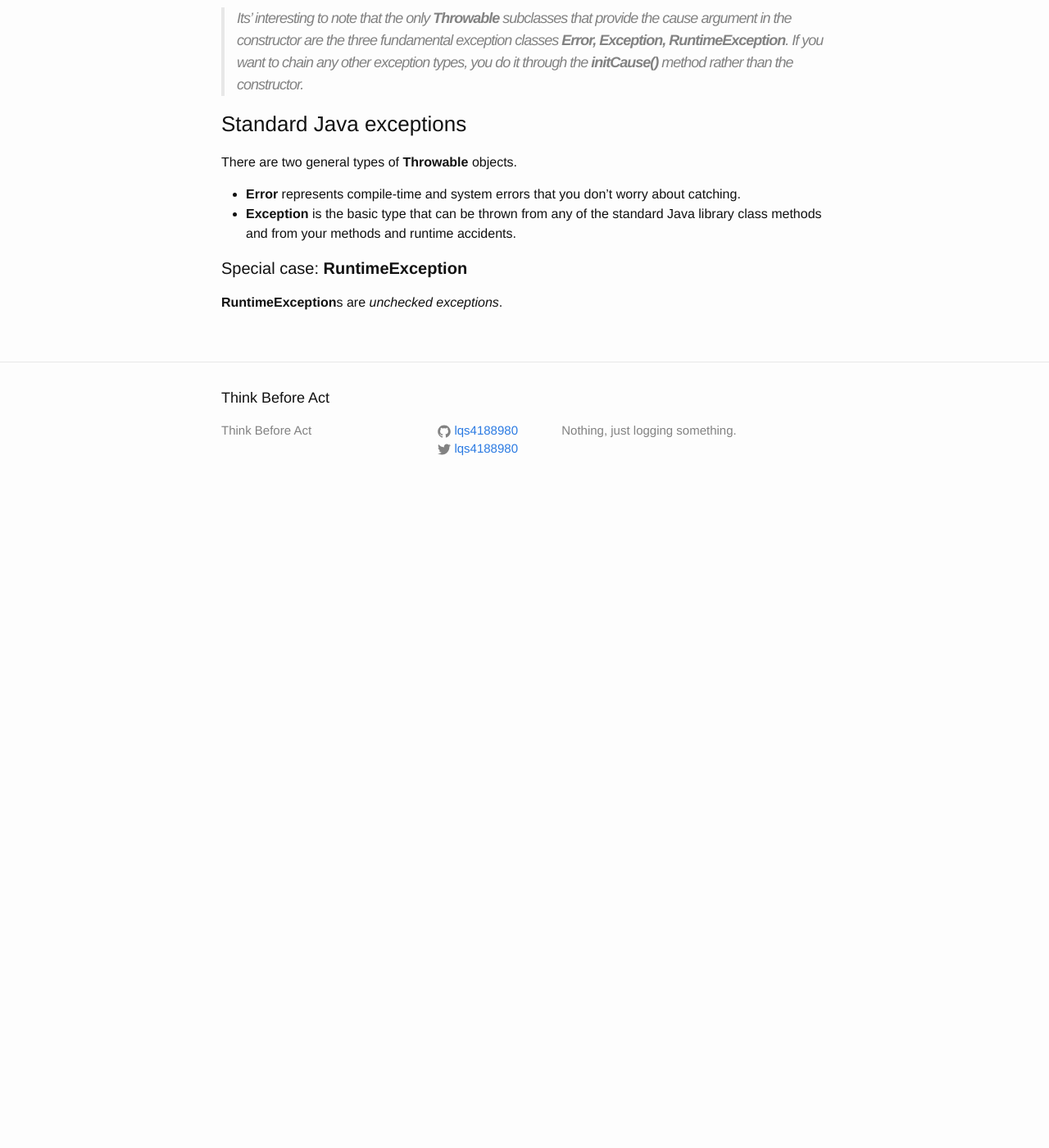
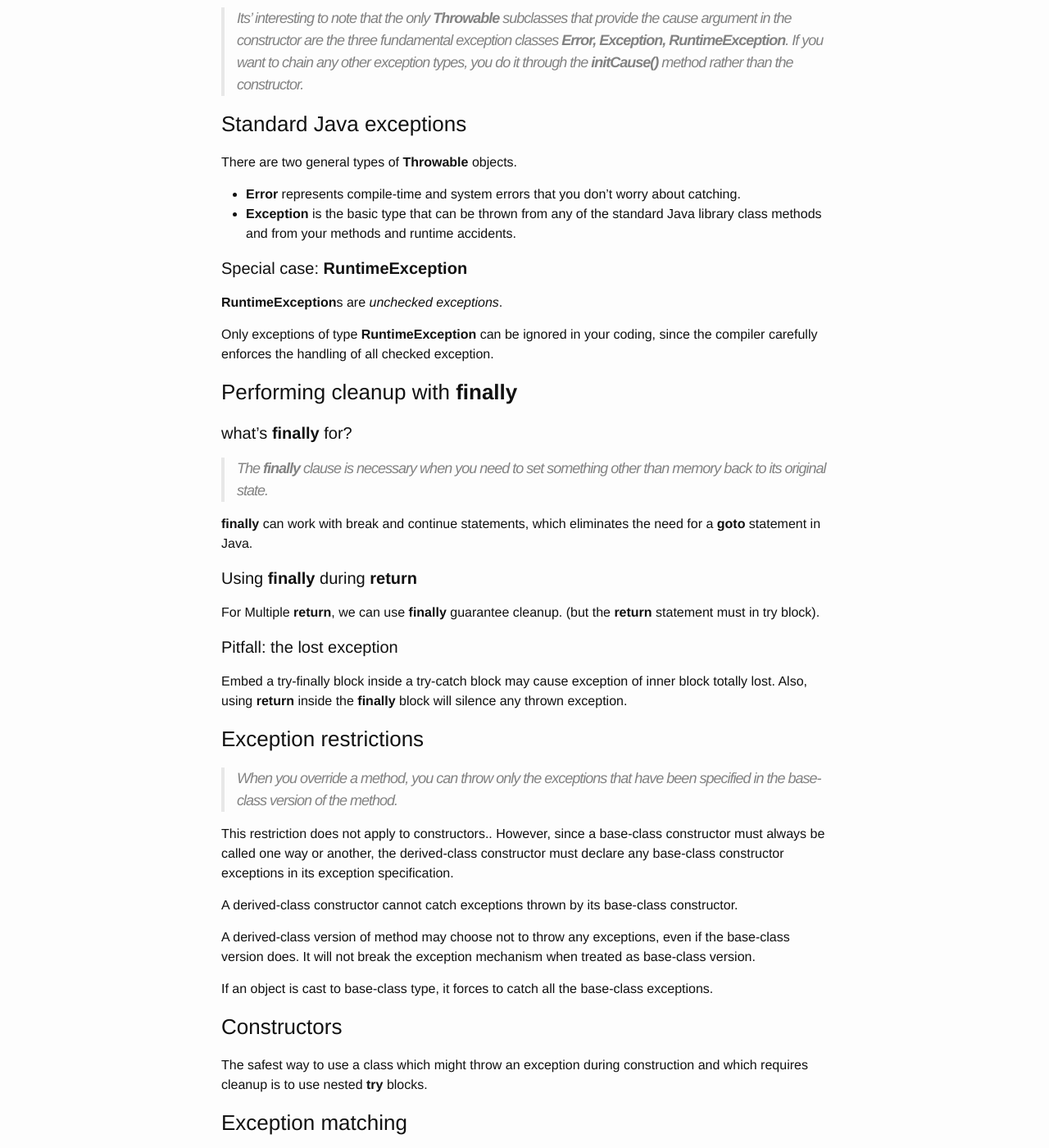
Before and after one commit to lqs4188980/lqs4188980.github.io, a Jekyll site: the page built from _posts/2015-01-16-thinking-in-java-reading-notes.markdown, in a window 1280 px wide and 1400 px high, scrolled down 22558 px. Shown: the whole window at 82% size. Built offline with Jekyll 4.4.1, drawn with Linux system fonts in a browser that asks for light colours; before the commit the page ends 23177 px from its top, so only the background shows below that; some of the changed text lies outside the part shown.

Commit message:
update post

```diff
--- a/_posts/2015-01-16-thinking-in-java-reading-notes.markdown
+++ b/_posts/2015-01-16-thinking-in-java-reading-notes.markdown
@@ -760,3 +760,70 @@
 ####Special case: **RuntimeException**
 
 **RuntimeException**s are <i>unchecked exceptions</i>.
+
+Only exceptions of type **RuntimeException** can be ignored in your coding, since the compiler carefully enforces the handling of all checked exception.
+
+###Performing cleanup with **finally**
+
+####what's **finally** for?
+
+> The **finally** clause is necessary when you need to set something <i>other</i> than memory back to its original state.
+
+**finally** can work with break and continue statements, which eliminates the need for a **goto** statement in Java.
+
+####Using **finally** during **return**
+
+For Multiple **return**, we can use **finally** guarantee cleanup. (but the **return** statement must in try block).
+
+####Pitfall: the lost exception
+
+Embed a try-finally block inside a try-catch block may cause exception of inner block totally lost.
+Also, using **return** inside the **finally** block will silence any thrown exception.
+
+###Exception restrictions
+
+> When you override a method, you can throw only the exceptions that have been specified in the base-class version of the method.
+
+This restriction does not apply to constructors.. However, since a base-class constructor must always be called one way or another, the derived-class constructor must declare any base-class constructor exceptions in its exception specification.
+
+A derived-class constructor cannot catch exceptions thrown by its base-class constructor.
+
+A derived-class version of method may choose not to throw any exceptions, even if the base-class version does. It will not break the exception mechanism when treated as base-class version.
+
+If an object is cast to base-class type, it forces to catch all the base-class exceptions.
+
+###Constructors
+
+The safest way to use a class which might throw an exception during construction and which requires cleanup is to use nested **try** blocks.
+
+###Exception matching
+
+When an exception is thrown, the exception-handling system looks through the "nearest" handlers in the order they are written. When it fins a match, the exception is considered handled, and no further searching occurs.
+
+A derived-class object will match a handler for the base class.
+
+Compiler does not allow using base-class catch clause to mask the derived-class exceptions.
+
+###Alternative approaches
+
+> One of the important guidelines in exception handling is "Don't catch an exception unless you know what to do with it."
+
+####Passing exceptions to the console
+
+####Converting checked to unchecked exceptions
+
+"Wrap" a checked exception inside a **RuntimeException** by passing it to the **RuntimeException** constructor.
+
+###Exception guidelines
+
+Use exceptions to:
+
+1. Handle problems at the appropriate level.
+2. Fix the problem and call the method that caused the exception again.
+3. Patch things and continue without retrying the method.
+4. Calculate some alternative result instead of what the method was supposed to produce.
+5. Do whatever you can in the current context and rethrow the same exception to a higher context.
+6. Do whatever you can in the current context and throw a different exception to a higher context.
+7. Terminate the program.
+8. Simplify.
+9. Make your library and program safer.
```
